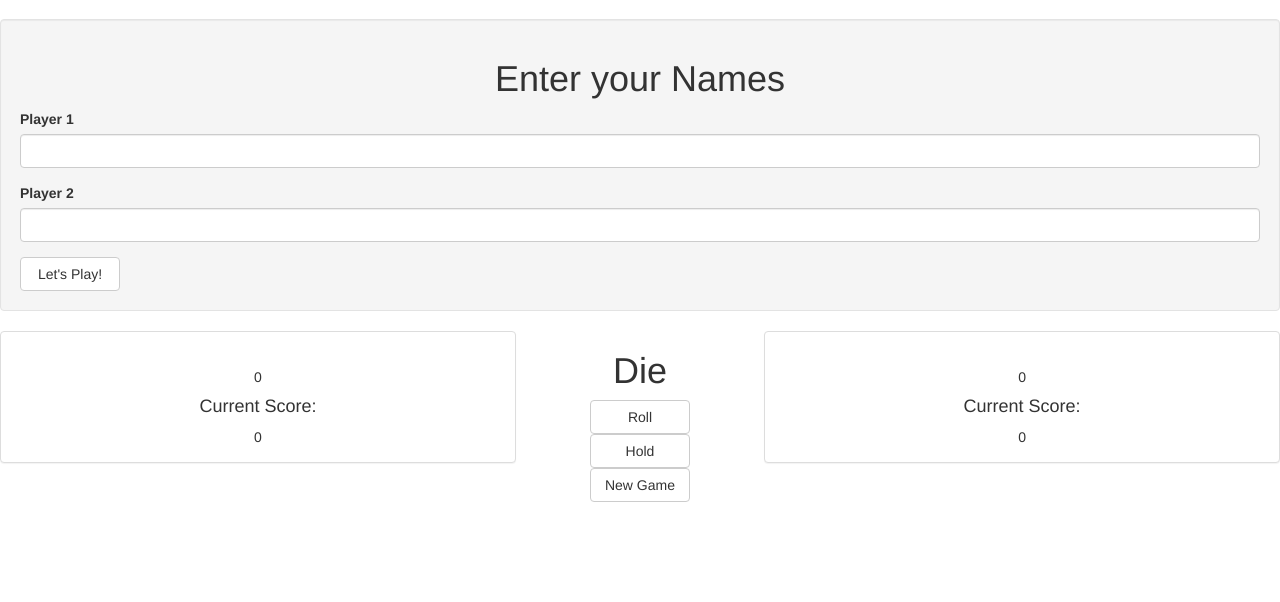
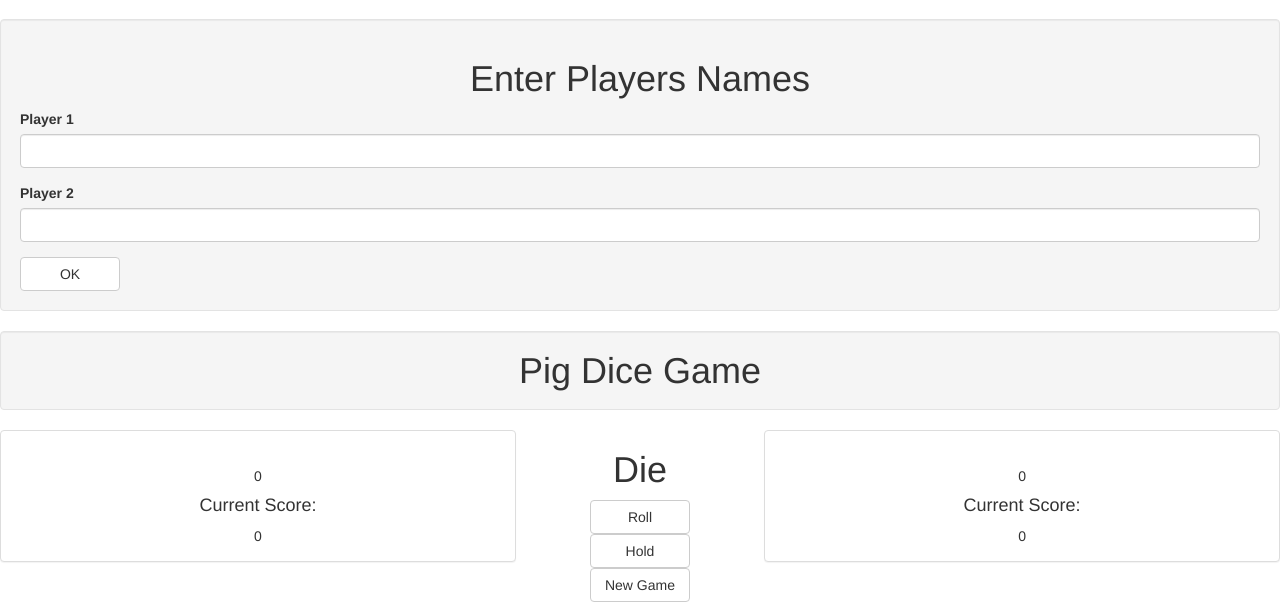
Before and after one commit to Wambita/pig-dice, a plain HTML site: page index.html in a window 1280 px wide. Shown: the part 943-1545 px from the top of the page. Before the commit the page ends 1445 px from the top, so only its background shows below. Drawn offline with Linux system fonts and the light colour scheme; a web font is replaced by a local one.

Commit message:
Final styling changes

```diff
--- a/index.html
+++ b/index.html
@@ -37,7 +37,7 @@
 
         <div class="well">
           <form id="gamers">
-              <h1>Enter your Names</h1>
+              <h1>Enter Players Names</h1>
             <div class="form-group">
               <label for="gamer1">Player 1</label>
               <input class="form-control" type="text" id="gamer1">
@@ -46,10 +46,11 @@
               <label for="gamer2">Player 2</label>
               <input class="form-control" type="text" id="gamer2">
             </div>
-            <button class="btn btn-default" type="submit" form="gamers" id="play">Let's Play!</button>
+            <button class="btn btn-default" type="submit" form="gamers" id="play">OK</button>
           </form>
         </div>
       </div>
+     <h1 class="well">Pig Dice Game</h1>
       <div id="game" class="row slide text-center">
         <div class="col-md-5">
           <div class="panel panel-default active-0">
```
